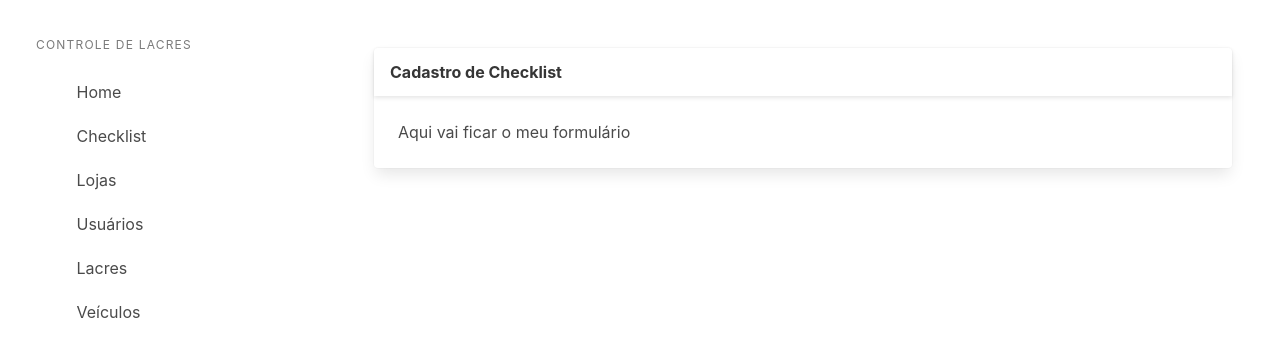
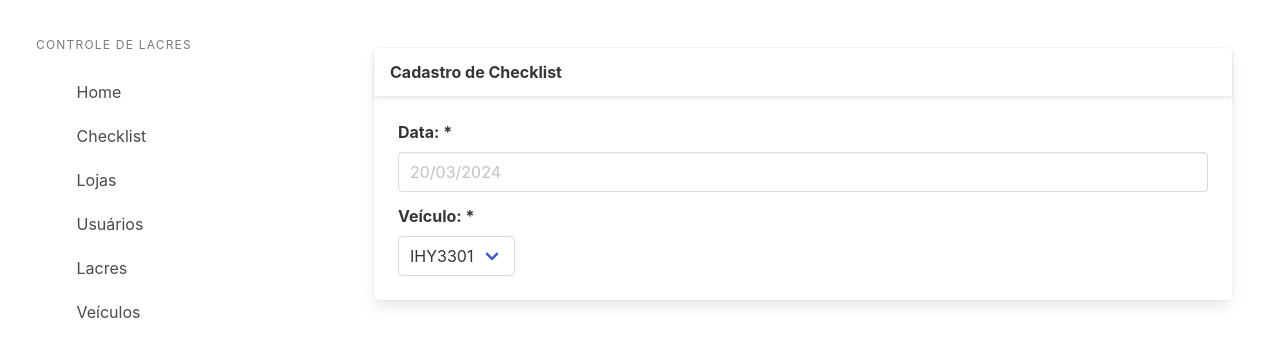
Before and after one commit to digaoreisdev/seal-control, a Next.js app: page /cadastros/checklist in a window 1280 px wide. Shown: the top 356 px of the page. Built offline with nearby package versions, Linux system fonts and the light colour scheme.

Commit message:
Criando Formulário
* Iniciei o Formulário para gerar CheckList

Co-Authored-By: Adriel Garcia <adrielgarcia@live.com>

```diff
--- a/src/components/checklist/cadastro/index.tsx
+++ b/src/components/checklist/cadastro/index.tsx
@@ -3,8 +3,27 @@ import 'bulma/css/bulma.css';
 
 export const CadastroChecklist: React.FC = () => {
   return (
-    <Layout titulo="Cadastro de Checklist" >
-      Aqui vai ficar o meu formulário
+    <Layout titulo='Cadastro de Checklist' >
+      <div className='field'>
+        <label className='label' htmlFor='inputData'>Data: *</label>
+        <div className='control'>
+          <input  className='input'
+                  id='inputData'
+                  placeholder='20/03/2024' />
+        </div>
+      </div>
+
+      <div className='field'>
+        <label className='label' htmlFor='selectVeiculo'>Veículo: *</label>
+        <div className='control'>
+          <div className='select'>
+            <select className="is-hover" id='selectVeiculo'>
+              <option>IHY3301</option>
+              <option>ILO9010</option>
+            </select>
+          </div>
+        </div>
+      </div>
     </Layout>
   )
 }
```
